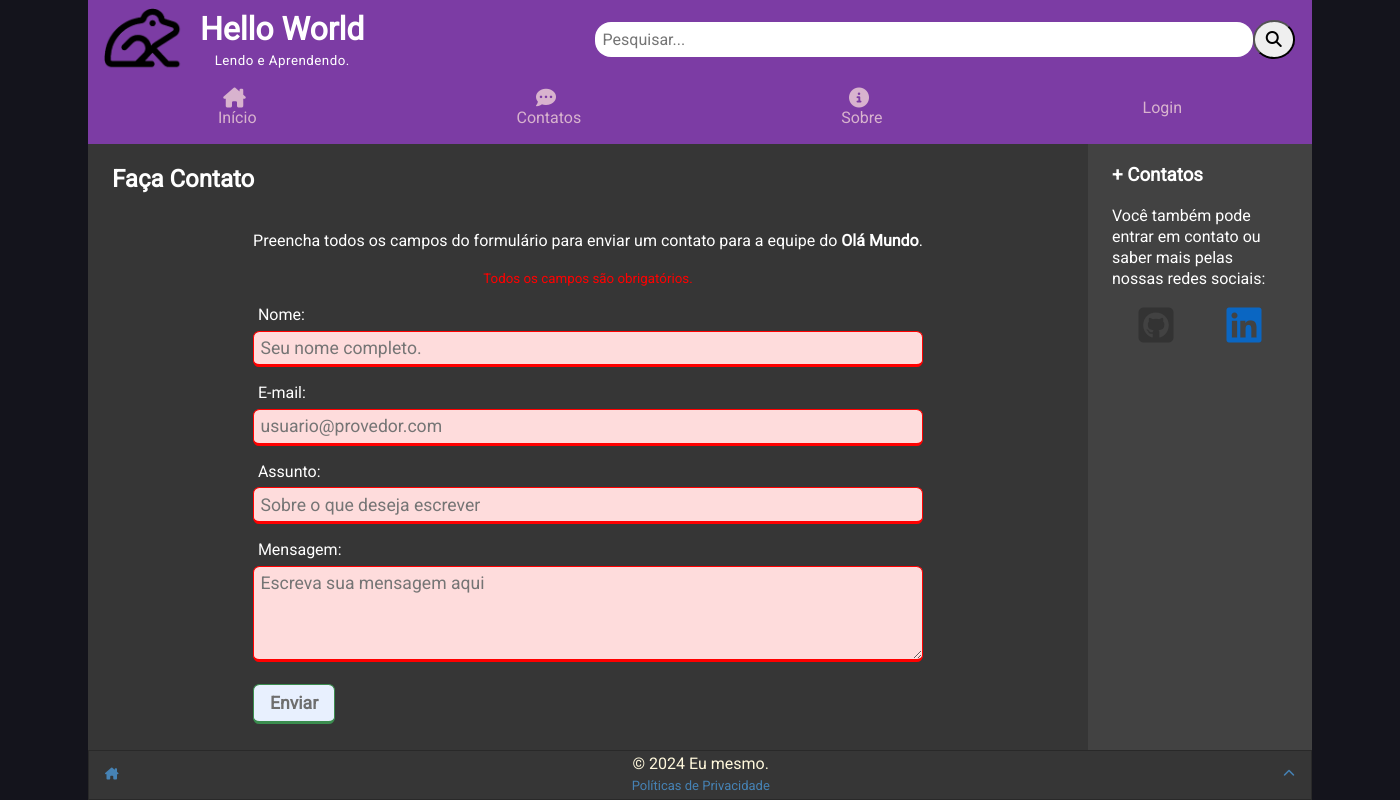
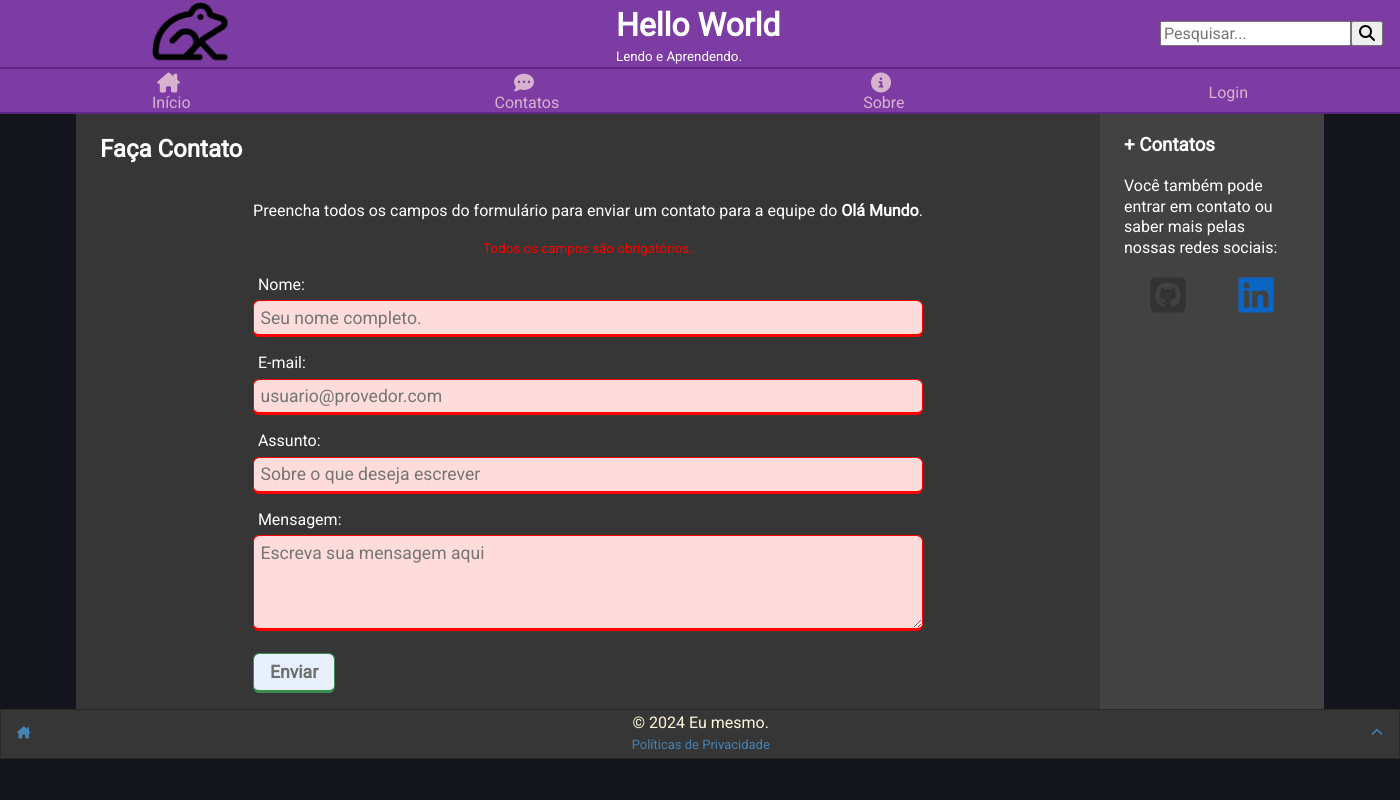
Before and after one commit to fellype-sts/helloworld, a PHP site: page /contacts.php in a window 1400 px wide. Run offline with PHP 8.4, Linux system fonts and the light colour scheme; some libraries are stand-ins or nearby versions.

Commit message:
css changes

```diff
--- a/_header.php
+++ b/_header.php
@@ -11,23 +11,23 @@
 </head>
 
 <body>
-    <div id="wrap">
     <header>
+        <div class="header-nav-container">
             <div class="header-title-logo">
                 <a href="index.php" title="Página inicial">
-                    <img class="logo" src="assets/img/<?php echo $site["logo"]?>" alt="Logotipo de Hello World">
+                    <img class="logo" src="assets/img/<?php echo $site["logo"] ?>" alt="Logotipo de Hello World">
                 </a>
+            </div>
             <div class="header-title">
                 <h1>Hello World</h1>
                 <small>Lendo e Aprendendo.</small>
             </div>
-            </div>
             <div class="header-search">
                 <form class="form-wrapper" action="" method="get">
-                    <input type="search" name="q" id="search" placeholder="Pesquisar...">
-                    <button type="submit" class="search-icon"><i class="fa-solid fa-magnifying-glass"></i>
-                    </button>
+                <input class="input-search" name="q" id="search" placeholder="Pesquisar...">
+                <button type="submit" class="btn-search"><i class="fa-solid fa-magnifying-glass"></i></button>
                 </form>
+            </div>
         </div>
     </header>
     <nav>
@@ -47,10 +47,12 @@
             <span>Sobre</span>
         </a>
         <a id="userAccess" href="login.php" title="Logue-se">
-            <img id="userImg"src="" alt="">
+            <img id="userImg" src="" alt="">
             <i id="userIcon" class="fa-solid fa-right-to-bracket"></i>
             <span id="userLabel">Login</span>
         </a>
     </nav>
 
+    <div id="container">
+        <div id="wrap">
             <main>
--- a/assets/css/global.css
+++ b/assets/css/global.css
@@ -42,80 +42,82 @@ a:hover {
     position: relative;
     width: 100%;
     height: 100%;
-    max-width: 1224px;
+    max-width: 1248px;
     margin: auto;
     display: flex;
     flex-direction: column;
 }
 
 /* Cabeçalho (header) */
-header {
+header{
     background-color: rgb(124, 60, 164);
-    display: flex;
-    flex-direction: column;
-    max-width: 100%;
+    display: flex ;
+    max-height: 6rem;
+    border: 2px solid rgb(96, 38, 133);
+    border-top: none;
+    border-left: none;
+    border-right: none;
 }
-
-.logo {
-    display: block;
-    width: 5rem;
-    margin: .5rem 1rem .5rem 1rem;
-    color: beige;
+.header-nav-container{
+    position: relative;
+    display: grid;
+    align-items: center;
+    grid-template-columns: 29rem 34rem 2rem;
+    width: 1248px;
+    max-height: 7.75rem;
+    padding: 0rem 2.25rem;
+    margin: 0rem 7.25rem;
 }
-
-.header-title-logo {
-    display: flex;
-    align-items: center;
+.header-title{
+    text-align: justify;
+    margin-bottom: 0;
 }
-
-.header-title {
-    text-align: center;
-}
-
-.header-title h1 {
-    margin: 0;
-}
-
-.header-title small {
-    letter-spacing: .03rem;
-}
-
-.header-search {
-    padding: 1rem;
-    border-radius: 10rem;
-}
-.header-search form {
-    height: 100%;
-    display: flex;
-    flex-direction: row;
-    padding: 1px;
+.header-title > h1 {
+    margin-bottom: 0;
+    margin-top: 0.3rem;
 
 }
-
-.header-search form input {
-    flex-grow: 2;
-    border: 0;
-    padding: 0.5rem;
-    border-radius: 1rem;
-    float: left ;
+.logo{
+    position:relative ;
+    width: 5rem;
+    float: left;
 }
-.header-search form input:focus {
-    outline: none;
+/*
+.header-search{
+    width: 400px;
+    max-width: 100%;
+    position: relative;
+}/*
+.header-search input {
+    width: 100%;
+    background-color:rgb(93, 36, 128) ;
+    border: 2px solid white;
+    border-radius: 50px;
+    padding: 1rem 2rem;
 }
-.search-icon {
+.btn-search{
+    background-color: white;
     border-radius: 50%;
-    padding: .5rem 0.70rem ;
-}
+    height: 100%;
+    aspect-ratio: 1;
+    position: absolute;
+    right: 0;
+}*/
 /* Menu principal (nav) */
 nav {
+    height: 2.8rem;
     background-color: rgb(124, 60, 164);
     display: flex;
     align-items: center;
     justify-content: space-around;
+    border: 2px solid rgb(96, 38, 133);
+    border-top: none;
+    border-left: none;
+    border-right: none;
 }
 
 nav a {
-    padding: .5rem 1rem 1rem;
+    padding: 5px 0px 0px 0px;
     text-decoration: none;
     text-align: center;
     display: flex;
@@ -129,13 +131,12 @@ nav a span:hover {
 }
 
 nav a:hover {
-    padding: 1rem .5rem;
     text-decoration: none;
     color: white
 }
 
 nav a i {
-    font-size: 2rem;
+    font-size: 1rem;
 }
 
 nav a i:hover {
@@ -147,6 +148,7 @@ nav a img {
     border-radius: 50%;
     margin-bottom: .25rem;
 }
+
 /* Conteúdo principal */
 main {
     display: flex;
@@ -168,13 +170,19 @@ main aside {
     min-height: 5rem;
     background-color: rgb(66, 66, 66);
 }
-
+/*.body-footer{
+    display: flex;
+    flex-direction: column;
+}*/
 /* Rodapé (footer) */
 footer {
+    bottom: 0;
     background-color: rgb(54, 54, 54);
     display: flex;
     align-items: center;
     border: 1px solid rgb(41, 41, 41);
+    max-width: 100%;
+    flex-grow: 1;
 }
 
 footer>div {
```
Also changed, not shown: _footer.php (+5 -2 lines). Lines whose indentation alone changed are shown as unchanged.
